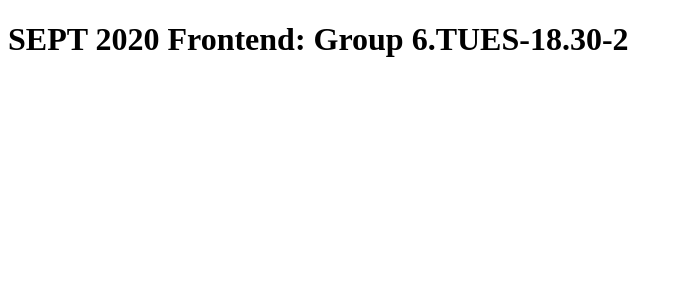
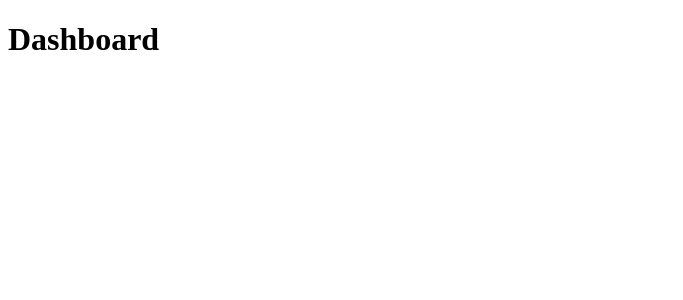
Before and after one commit to RMIT-SEPT/majorproject-6-tues-18-30-2, a React app in the folder FrontEnd/: page /dashboard in a window 1280 px wide. Shown: the top 300 px of the page, without its empty margins (0-683 px from the left). Built offline with nearby package versions, Linux system fonts and the light colour scheme.

Commit message:
Added a router inside of the application for navigation through to pages.

```diff
--- a/FrontEnd/src/components/App/App.tsx
+++ b/FrontEnd/src/components/App/App.tsx
@@ -1,4 +1,7 @@
 import React from 'react';
+import { Router } from '@reach/router';
+import { Route } from '../';
+import { Home, Dashboard } from '../../pages';
 
 /**
  * App Properties
@@ -9,5 +12,10 @@ export interface ComponentProps {}
  * App Component
  */
 export const App: React.FC<ComponentProps> = () => {
-  return <h1>SEPT 2020 Frontend: Group 6.TUES-18.30-2</h1>;
+  return (
+    <Router>
+      <Route page={<Home />} path="/" />
+      <Route page={<Dashboard />} path="/dashboard" />
+    </Router>
+  );
 };
```
